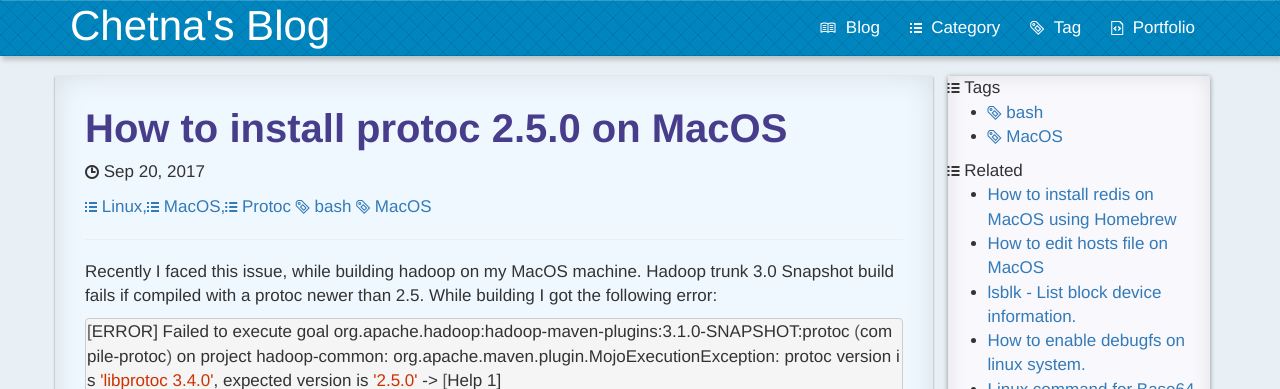
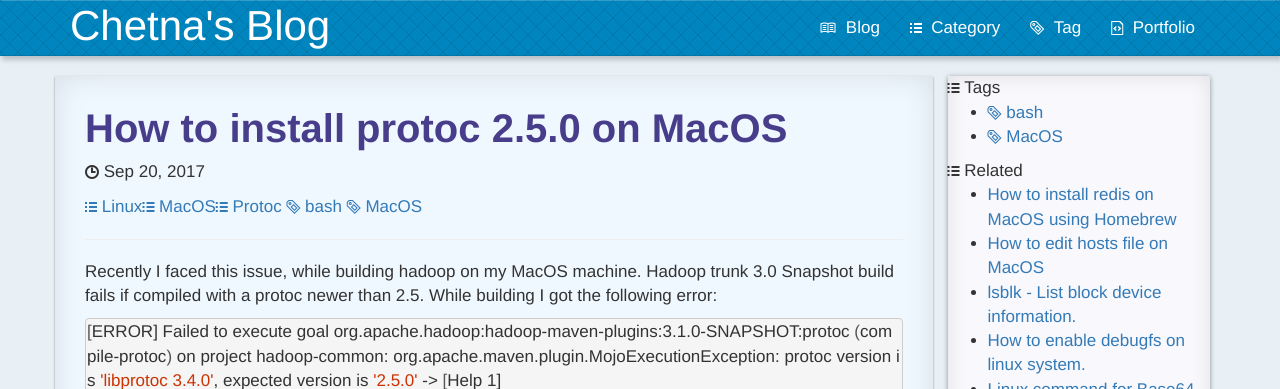
Before and after one commit to chetnachaudhari/chetnachaudhari.github.io, a Jekyll site: the page built from _posts/2017-09-20-how-to-install-protoc-2.5-on-macos.md, in a window 1280 px wide. Shown: the top 389 px of the page. Built offline with Jekyll 4.4.1, drawn with Linux system fonts in a browser that asks for light colours; nearby versions of some CDN libraries; a script that is not in the unit is left out; comment, search, counter and statistics services are not loaded.

```diff
--- a/_posts/2017-09-20-how-to-install-protoc-2.5-on-macos.md
+++ b/_posts/2017-09-20-how-to-install-protoc-2.5-on-macos.md
@@ -4,7 +4,7 @@ title: How to install protoc 2.5.0 on MacOS
 tags: bash MacOS
 description:  How to install protoc 2.5.0 on MacOS
 keywords: MacOS
-categories: Linux, MacOS, Protoc
+categories: Linux MacOS Protoc
 ---
 <div class="toc"></div>
 
```
